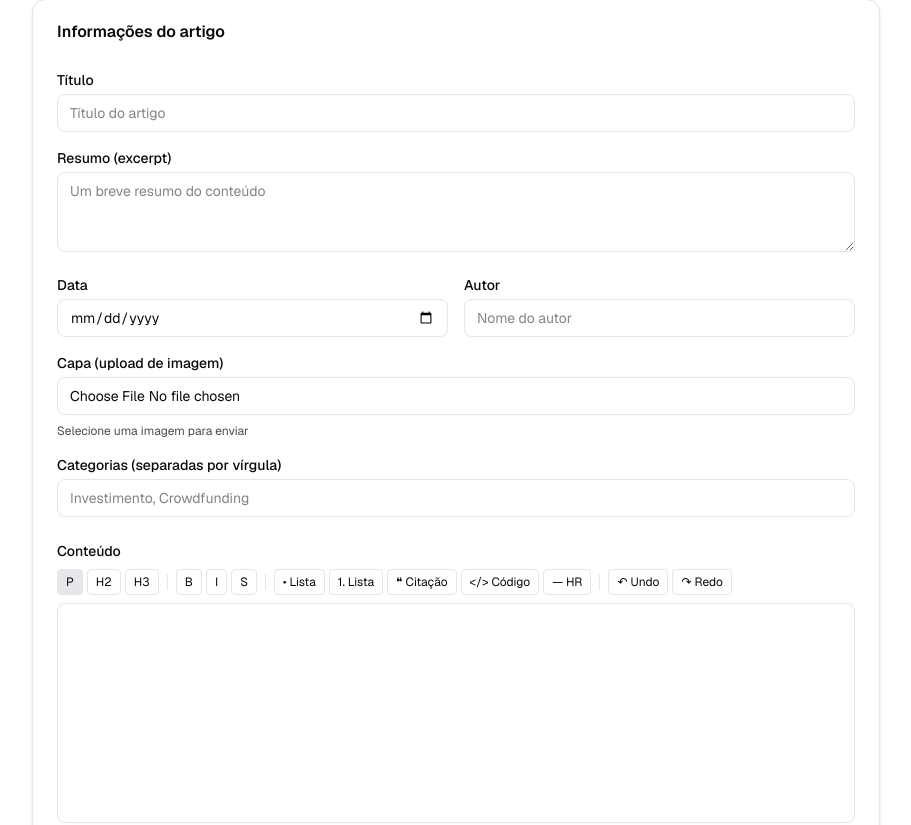
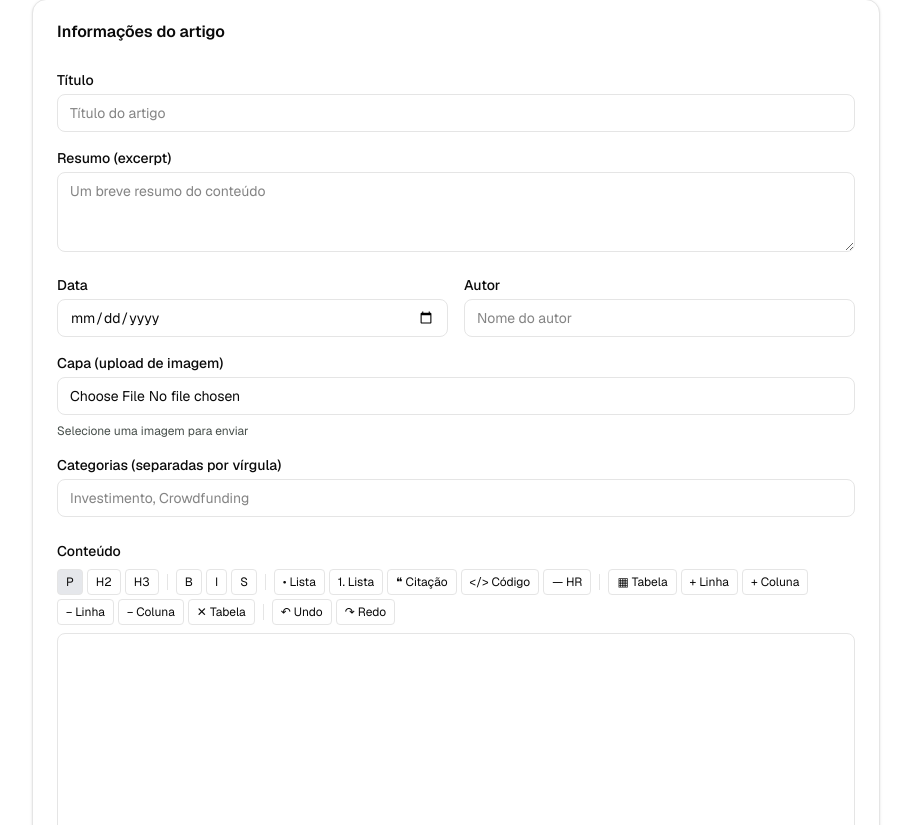
Before and after one commit to JhonasMartins/raisecapital, a Next.js app: page /blog/novo in a window 1280 px wide. Shown: the part 331-1156 px from the top of the page, without its empty margins (184-1095 px from the left). Built offline with nearby package versions, Linux system fonts and the light colour scheme; no server answers.

Commit message:
feat(editor): add table functionality to blog editor
Add table extensions to TipTap editor with support for inserting, modifying and deleting tables. Includes table, row, column and cell management buttons in the editor toolbar.

```diff
--- a/src/app/blog/novo/page.tsx
+++ b/src/app/blog/novo/page.tsx
@@ -5,6 +5,10 @@ import { useEditor, EditorContent } from '@tiptap/react'
 import StarterKit from '@tiptap/starter-kit'
 import { Button } from '@/components/ui/button'
 import { Card, CardContent, CardHeader, CardTitle } from '@/components/ui/card'
+import { Table } from '@tiptap/extension-table'
+import { TableRow } from '@tiptap/extension-table-row'
+import { TableHeader } from '@tiptap/extension-table-header'
+import { TableCell } from '@tiptap/extension-table-cell'
 
 export default function BlogNewArticlePage() {
   const [title, setTitle] = useState('')
@@ -19,7 +23,7 @@ export default function BlogNewArticlePage() {
   const [coverError, setCoverError] = useState<string | null>(null)
 
   const editor = useEditor({
-    extensions: [StarterKit],
+    extensions: [StarterKit, Table.configure({ resizable: true }), TableRow, TableHeader, TableCell],
     content: '',
     editorProps: {
       attributes: {
@@ -304,6 +308,56 @@ export default function BlogNewArticlePage() {
                         — HR
                       </button>
                       <span className="mx-1 h-4 w-px bg-border" />
+                      {/* Tabela */}
+                      <button
+                        type="button"
+                        onClick={() => editor.chain().focus().insertTable({ rows: 3, cols: 3, withHeaderRow: true }).run()}
+                        className={`border rounded px-2 py-1 text-xs ${editor.isActive('table') ? 'bg-gray-200 dark:bg-gray-700' : ''}`}
+                        title="Inserir tabela 3x3"
+                      >
+                        ▦ Tabela
+                      </button>
+                      <button
+                        type="button"
+                        onClick={() => editor.chain().focus().addRowAfter().run()}
+                        className="border rounded px-2 py-1 text-xs"
+                        title="Adicionar linha"
+                      >
+                        + Linha
+                      </button>
+                      <button
+                        type="button"
+                        onClick={() => editor.chain().focus().addColumnAfter().run()}
+                        className="border rounded px-2 py-1 text-xs"
+                        title="Adicionar coluna"
+                      >
+                        + Coluna
+                      </button>
+                      <button
+                        type="button"
+                        onClick={() => editor.chain().focus().deleteRow().run()}
+                        className="border rounded px-2 py-1 text-xs"
+                        title="Remover linha"
+                      >
+                        − Linha
+                      </button>
+                      <button
+                        type="button"
+                        onClick={() => editor.chain().focus().deleteColumn().run()}
+                        className="border rounded px-2 py-1 text-xs"
+                        title="Remover coluna"
+                      >
+                        − Coluna
+                      </button>
+                      <button
+                        type="button"
+                        onClick={() => editor.chain().focus().deleteTable().run()}
+                        className="border rounded px-2 py-1 text-xs"
+                        title="Remover tabela"
+                      >
+                        ✕ Tabela
+                      </button>
+                      <span className="mx-1 h-4 w-px bg-border" />
                       <button
                         type="button"
                         onClick={() => editor.chain().focus().undo().run()}
```
